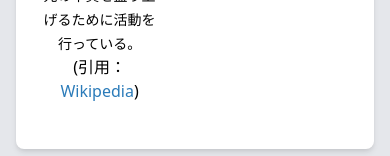
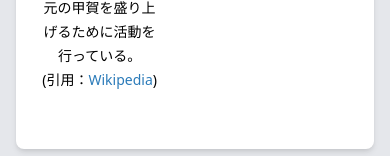
Before and after one commit to NaokiOouchi/ponpoko-button, a Next.js app: page / in a window 390 px wide. Shown: the part 1184-1340 px from the top of the page. Built offline with nearby package versions, Linux system fonts and the light colour scheme.

Commit message:
:iphone: 見た目調整

```diff
--- a/pages/components/Profile.js
+++ b/pages/components/Profile.js
@@ -18,12 +18,14 @@ const Profile = () => (
                             滋賀県甲賀市在住で、甲賀流忍者と甲賀市の特産物、信楽焼の狸をモチーフとしており、地元の甲賀を盛り上げるために活動を行っている。
                         </font>
                         <br/>
+                        <font className="text-sm md:text-xl">
                             (引用：
                             <a href="
                               https://ja.wikipedia.org/wiki/%E7%94%B2%E8%B3%80%E6%B5%81%E5%BF%8D%E8%80%85!%E3%81%BD%E3%82%93%E3%81%BD%E3%81%93"
                                target="_blank" style={{color: "#2b7bb9"}}>Wikipedia
                             </a>
                             )
+                        </font>
                     </td>
                     <td width="60%" height="600">
                         <TwitterTimelineEmbed
```
Lines whose indentation alone changed are shown as unchanged.
